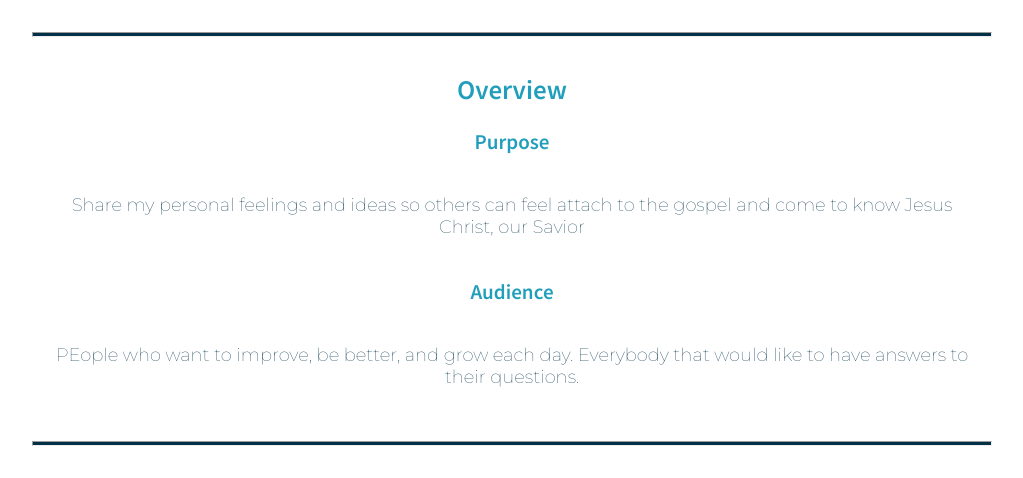
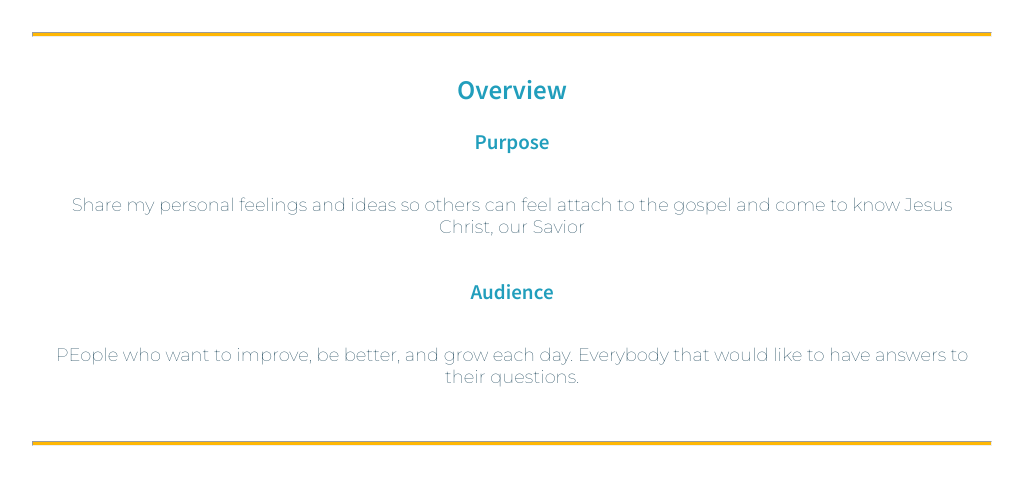
Before and after one commit to nefiblanco/wdd130, a plain HTML site: page wwr/site-plan-rafting.html in a window 1280 px wide. Shown: the part 317-795 px from the top of the page, without its empty margins (128-1151 px from the left). Drawn offline with Linux system fonts and the light colour scheme.

Commit message:
change colors css

```diff
--- a/wwr/styles/site-plan-rafting.css
+++ b/wwr/styles/site-plan-rafting.css
@@ -8,7 +8,7 @@ Fonts are separated by a & */
   /* change the values below to your colors from your palette */
   --primary-color: #023047   ;
   --secondary-color: #219ebc ;
-  --accent1-color: #023047;
+  --accent1-color: #ffb703;
   --accent2-color: white;
 
   /* change the values below to your chosen font(s) */
```
